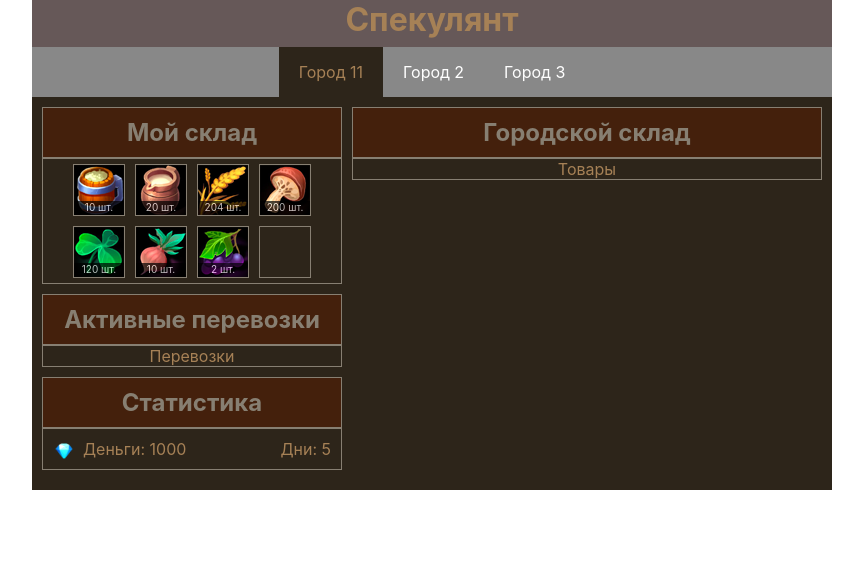
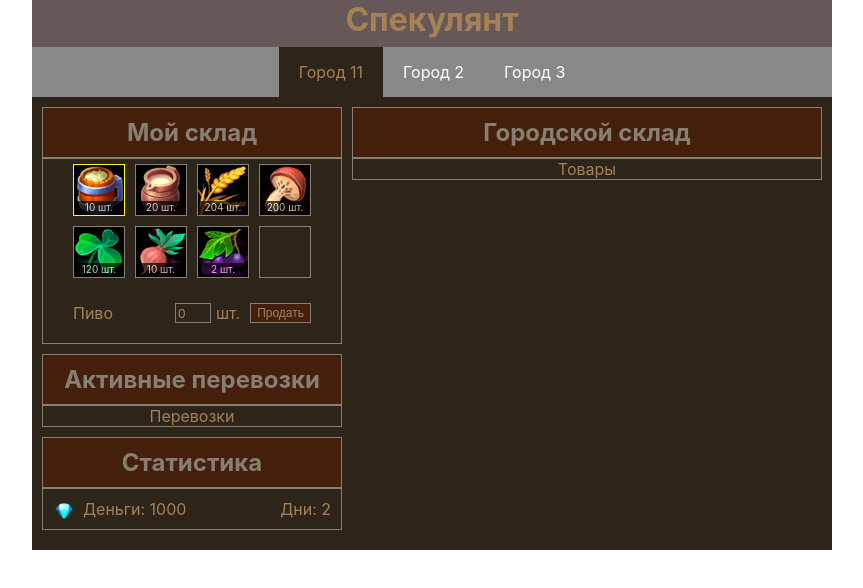
Before and after one commit to d3zm0nd/react-game2, a React (Create React App) app: page / in a window 1280 px wide. Shown: the top 588 px of the page, without its empty margins (208-1071 px from the left). Built offline with nearby package versions, Linux system fonts and the light colour scheme.

Commit message:
lesson 6

```diff
--- a/src/components/App/App.js
+++ b/src/components/App/App.js
@@ -53,6 +53,9 @@ function App() {
       ],
     },
   ]);
+  const [money, setMoney] = useState(1000);
+  const [days, setDays] = useState(1);
+  const [selectedGood, setSelectedGood] = useState(1)
 
   const goods = [
     {
@@ -113,8 +116,24 @@ function App() {
     },
   ];
 
-  const [money, setMoney] = useState(1000);
-  const [days, setDays] = useState(1);
+  const sellGoods = (goodId, qty) => {
+    const cityStorage = storages.find((storage) => {
+      return storage.cityId === currentCity;
+    });
+
+    if (cityStorage) {
+      const currentGood = cityStorage.storage.find((good) => {
+        return good.id === goodId;
+      });
+
+      if (currentGood) {
+        currentGood.qty -= qty;
+        setMoney(money + qty * 10);
+      }
+    }
+
+    setStorages(storages);
+  }
 
   const getStorageByCity = () => {
     const store = storages.find((storage) => {
@@ -126,6 +145,14 @@ function App() {
       return [];
     }
   }
+
+  const liveProcess = () => {
+    setTimeout(() => {
+      setDays(days + 1);
+    }, 5000);
+  }
+
+  liveProcess();
 
   return (
     <div className="app">
@@ -142,11 +169,24 @@ function App() {
       <div className="content">
         <div className="column">
           <div className="storage">
-            <Storage currentCity={currentCity} storage={getStorageByCity()} goods={goods} />
+            <Storage
+              currentCity={currentCity}
+              storage={getStorageByCity()}
+              selectedGood={selectedGood}
+              goods={goods}
+              onSelectedGood={(goodId) => {
+                setSelectedGood(goodId);
+              }}
+              onSell={(goodIt, qty) => {
+                sellGoods(goodIt, qty);
+              }}
+            />
           </div>
           <div className="transportation">
             <Transportation />
-            <Stats days={5} money={money}/>
+            <Stats
+              days={days}
+              money={money} />
           </div>
         </div>
         <div className="column">
--- a/src/components/Stats/Stats.jsx
+++ b/src/components/Stats/Stats.jsx
@@ -1,14 +1,15 @@
 import './Stats.scss';
 
 function Stats(props) {
+
   return (
-    <div>
+    (<div>
       <h2 className="title">Статистика</h2>
       <div className="panel stats-panel">
         <div className="money">Деньги: {props.money}</div>
         <div className="days">Дни: {props.days} </div>
       </div>
-    </div>
+    </div>)
   );
 }
 
--- a/src/components/Storage/Storage.js
+++ b/src/components/Storage/Storage.js
@@ -1,6 +1,9 @@
+import { useState } from 'react';
 import './Storage.scss';
 
 function Storage(props) {
+
+  const [qty, setQty] = useState(0);
 
   const getNameGoodById = (id) => {
     return props.goods.find((item) => {
@@ -26,14 +29,45 @@ function Storage(props) {
         <ul className="goods">
           {props.storage.map((item) => {
             return (
-              <li key={item.id} className={`good-item item-${item.id}`}>
-                <span className="good-description">{item.qty} шт.</span>
+              <li
+                key={item.id}
+                className={`good-item
+                item-${item.id}
+                ${props.selectedGood === item.id ? 'selected' : ''}`}
+                onClick={() => {
+                  props.onSelectedGood(item.id);
+                }}
+              >
+                <span className="good-description">
+                  {item.qty} шт.
+                </span>
               </li>
             )
           })}
 
           {getEmptyCells(props.storage.length)}
         </ul>
+
+        {props.selectedGood ? (
+          <div className="sell-panel">
+            {getNameGoodById(props.selectedGood)}
+            <div className="controls">
+              <input type="text"
+                className="input"
+                value={qty}
+                onChange={(ev) => {
+                  setQty(parseInt(ev.target.value, 10));
+                }}
+              ></input> шт.
+              <button className="button"
+                onClick={() => {
+                  props.onSell(props.selectedGood, qty);
+                }}>
+                Продать
+              </button>
+            </div>
+          </div>
+        ) : ''}
       </div>
     </div>
   );
--- a/src/components/Storage/Storage.scss
+++ b/src/components/Storage/Storage.scss
@@ -92,3 +92,46 @@
           }
     }
 }
+
+.sell-panel {
+  display: flex;
+  justify-content: space-between;
+  padding: 20px 30px;
+}
+
+.controls {
+  display: flex;
+  justify-content: space-between;
+
+  .input {
+    background: none;
+    width: 30px;
+    border: 1px solid #877f72;
+    color: #a68156;
+    margin-right: 5px;
+
+    &:focus,
+    &:active {
+      box-shadow: none;
+      outline: none;
+    }
+  }
+
+  .button {
+    background: #44200c;
+    color: #a68156;
+    border: 1px solid #877f72;
+    font-size: 12px;
+    margin-left: 10px;
+    cursor: pointer;
+
+    &:hover {
+      color: white;
+    }
+
+    &:focus,
+    &:active {
+      outline: none;
+    }
+  }
+}
```
Also changed, not shown: src/components/Panel/Panel.js (added, +14 -0 lines), src/components/Panel/Panel.scss (added).
